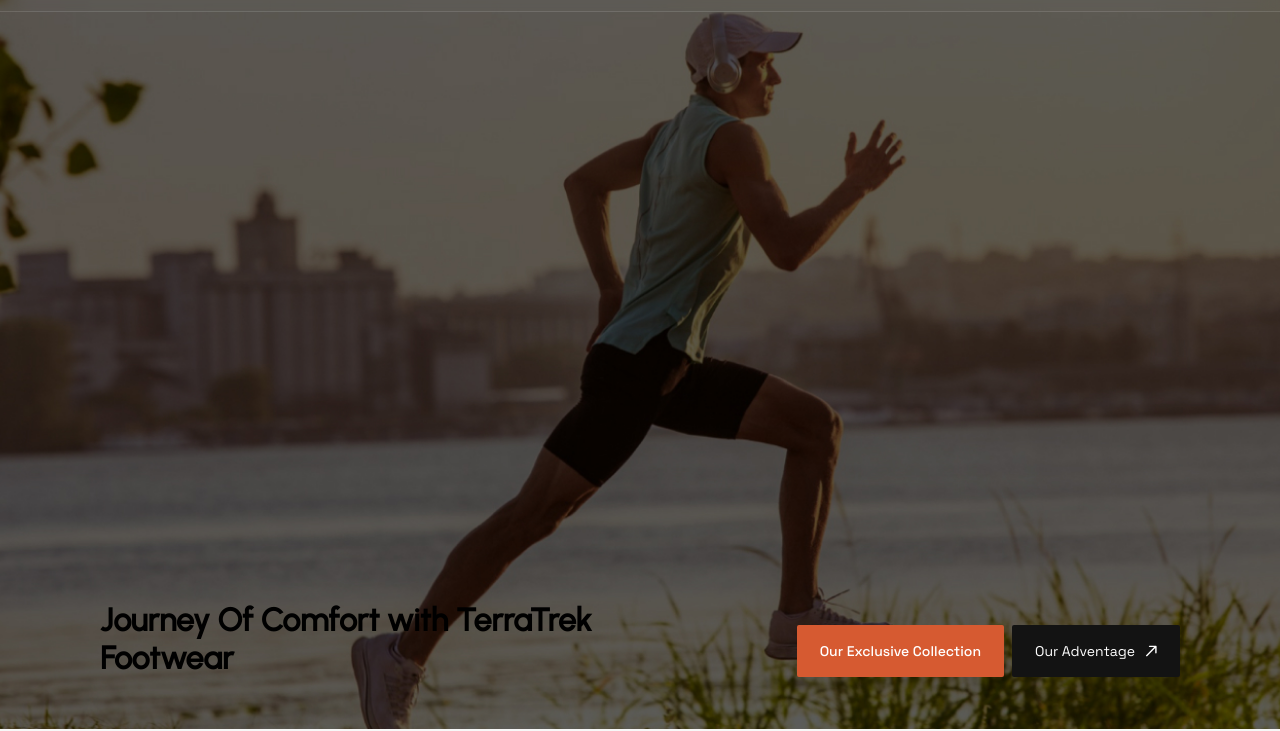
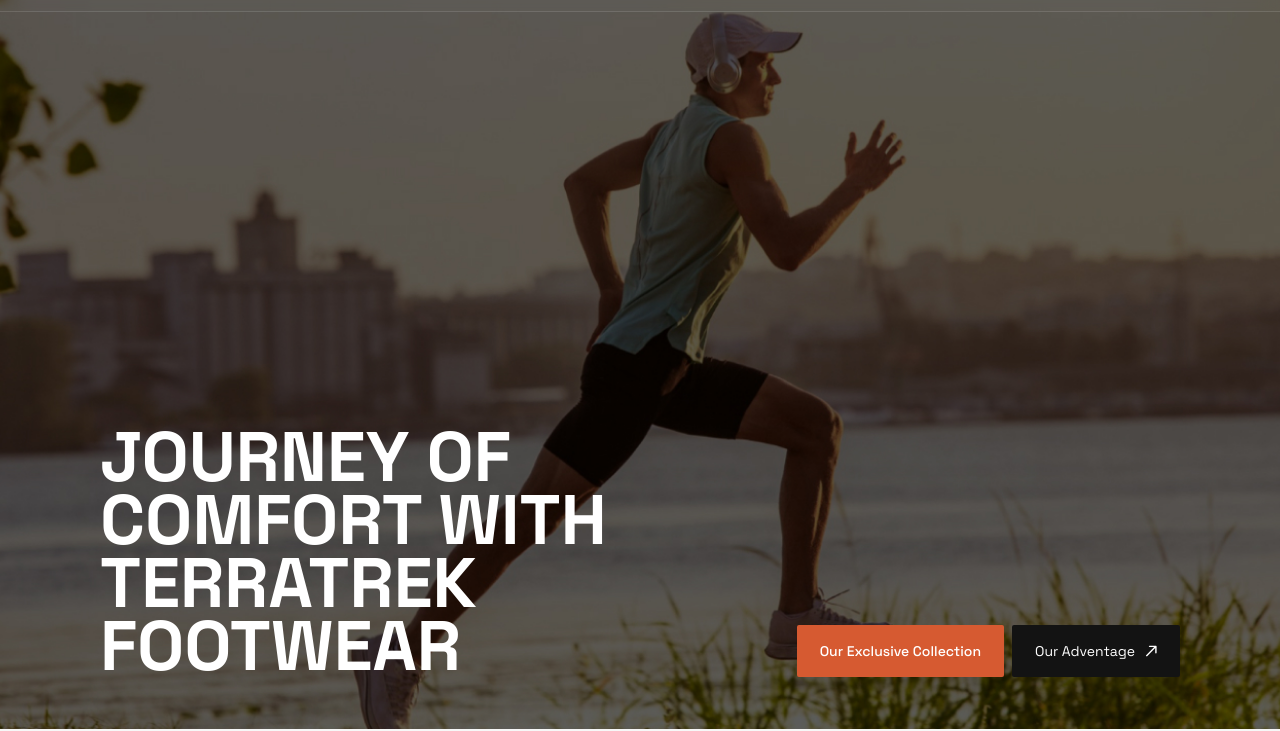
Before and after one commit to ivanverdyansyah11/terratrek-portfolio, a plain HTML site: page index.html in a window 1280 px wide. Shown: the part 71-802 px from the top of the page. Drawn offline with Linux system fonts and the light colour scheme.

Commit message:
Progress: Update Style Section Hero CSS

```diff
--- a/assets/css/section-hero.css
+++ b/assets/css/section-hero.css
@@ -17,3 +17,11 @@ header.hero .header-content {
     gap: 120px;
     margin-bottom: 52px;
 }
+
+header.hero .header-content .headline {
+    font-size: 4.375rem;
+    font-family: var(--space-grotesk-bold);
+    line-height: 90%;
+    color: rgba(var(--light-color), 1);
+    text-transform: uppercase;
+}
```
